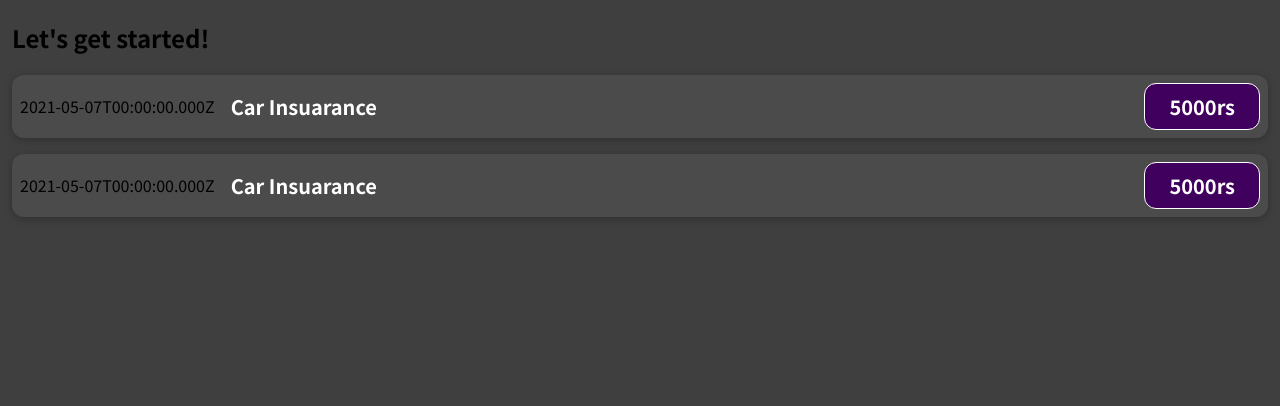
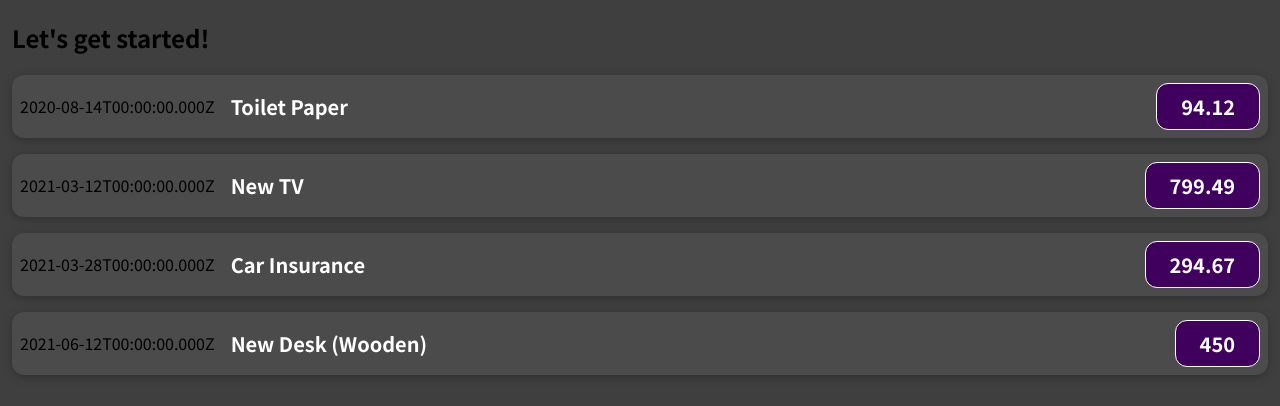
Before and after one commit to KushRawat/react-complete-guide, a JavaScript app: page / in a window 1280 px wide. Shown: the top 406 px of the page. Built offline with nearby package versions, Linux system fonts and the light colour scheme.

Commit message:
passing data via props

```diff
--- a/src/App.js
+++ b/src/App.js
@@ -1,11 +1,52 @@
 import ExpenseItem from "./components/ExpenseItem";
 
 function App() {
+  const expenses = [
+    {
+      id: "e1",
+      title: "Toilet Paper",
+      amount: 94.12,
+      date: new Date(2020, 7, 14),
+    },
+    { id: "e2", title: "New TV", amount: 799.49, date: new Date(2021, 2, 12) },
+    {
+      id: "e3",
+      title: "Car Insurance",
+      amount: 294.67,
+      date: new Date(2021, 2, 28),
+    },
+    {
+      id: "e4",
+      title: "New Desk (Wooden)",
+      amount: 450,
+      date: new Date(2021, 5, 12),
+    },
+  ];
+
+
   return (
     <div>
       <h2>Let's get started!</h2>
-      <ExpenseItem></ExpenseItem>
-      <ExpenseItem></ExpenseItem>
+      <ExpenseItem
+        title={expenses[0].title}
+        amount={expenses[0].amount}
+        date={expenses[0].date}
+      ></ExpenseItem>
+      <ExpenseItem
+        title={expenses[1].title}
+        amount={expenses[1].amount}
+        date={expenses[1].date}
+      ></ExpenseItem>
+      <ExpenseItem
+        title={expenses[2].title}
+        amount={expenses[2].amount}
+        date={expenses[2].date}
+      ></ExpenseItem>
+      <ExpenseItem
+        title={expenses[3].title}
+        amount={expenses[3].amount}
+        date={expenses[3].date}
+      ></ExpenseItem>
     </div>
   );
 }
--- a/src/components/ExpenseItem.js
+++ b/src/components/ExpenseItem.js
@@ -1,16 +1,12 @@
 import "./ExpenseItem.css";
 
-function ExpenseItem() {
-  const expenseDate = new Date(2021, 4, 7);
-  const expenseTitle = 'Car Insuarance'
-  const expenseAmount = 5000
-
+function ExpenseItem(props) {
   return (
     <div className="expense-item">
-      <div>{expenseDate.toISOString()}</div>
+      <div>{props.date.toISOString()}</div>
       <div className="expense-item__description">
-        <h2>{expenseTitle}</h2>
-        <div className="expense-item__price">5000rs</div>
+        <h2>{props.title}</h2>
+        <div className="expense-item__price">{props.amount}</div>
       </div>
     </div>
   );
```
Also changed, not shown: 1 other file (tests, documents, lock files or other folders).
